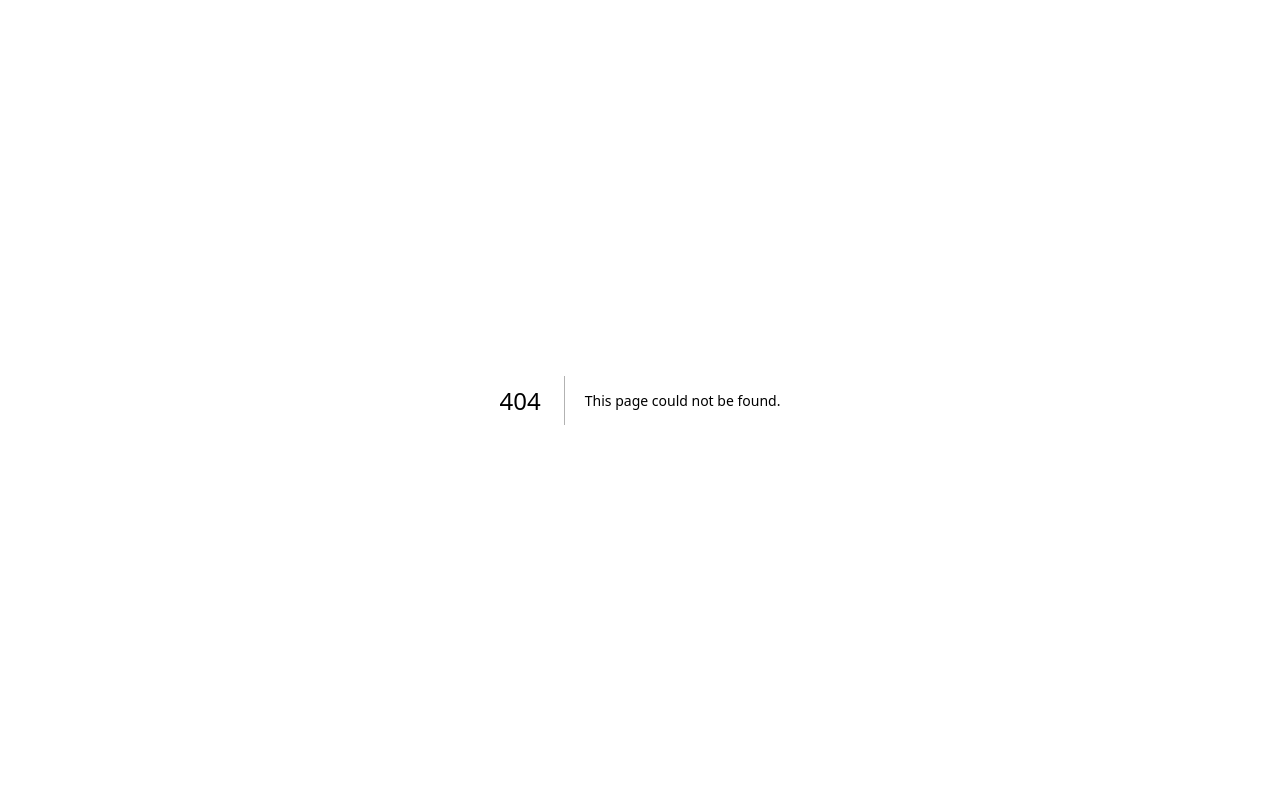
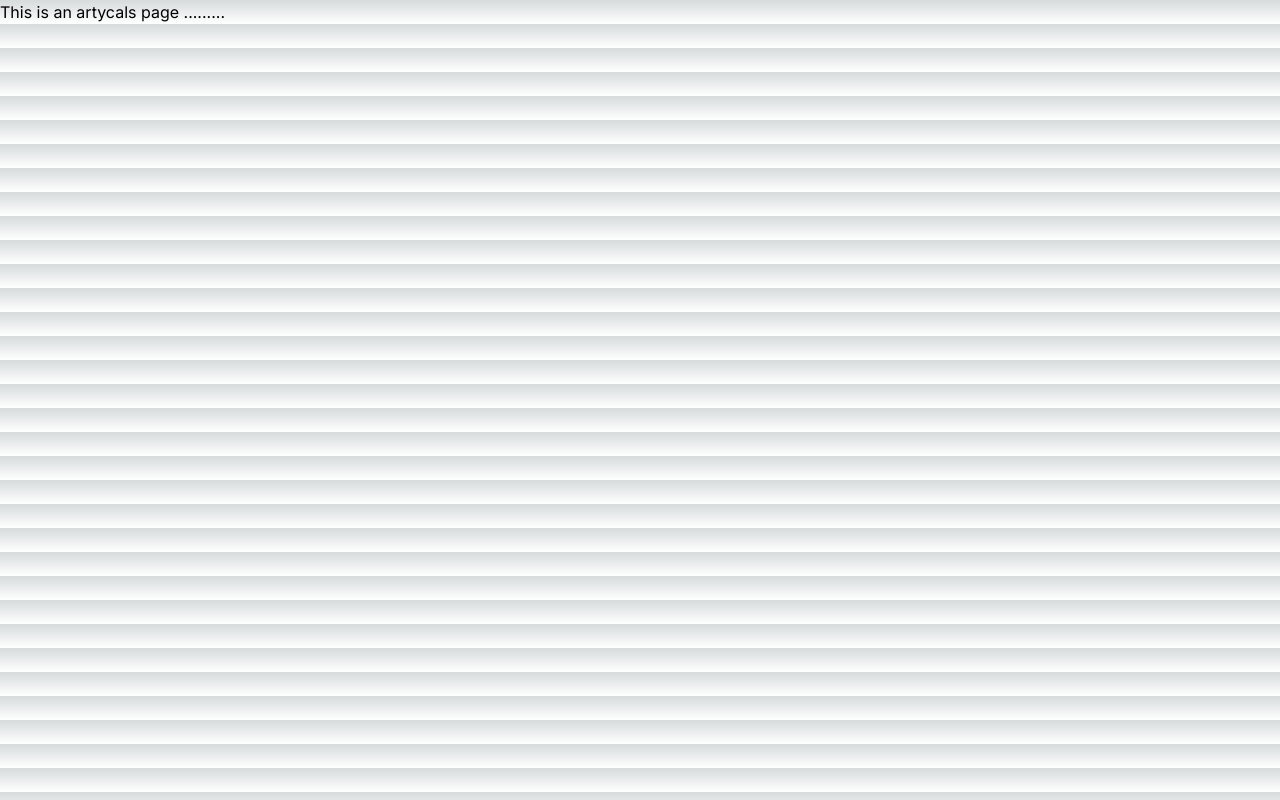
Before and after one commit to sadek1999/first-nextjs, a Next.js app: page /news/artycal in a window 1280 px wide. Before the commit this address had no page. Built offline with nearby package versions, Linux system fonts and the light colour scheme.

Commit message:
set nested  page

```diff
--- /dev/null
+++ b/src/app/news/artycal/page.js
@@ -0,0 +1,12 @@
+import React from 'react';
+
+const Artycals = () => {
+    return (
+        <div>
+            <h1>This is an artycals page .........</h1>
+
+        </div>
+    );
+};
+
+export default Artycals;
--- /dev/null
+++ b/src/app/news/page.js
@@ -0,0 +1,11 @@
+import React from 'react';
+
+const Newspage = () => {
+    return (
+        <div>
+         <h1 className='text-center'>This is a news page .......</h1>
+        </div>
+    );
+};
+
+export default Newspage;
```
